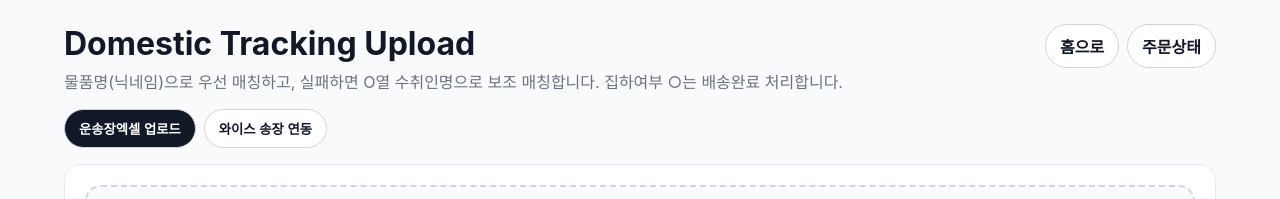
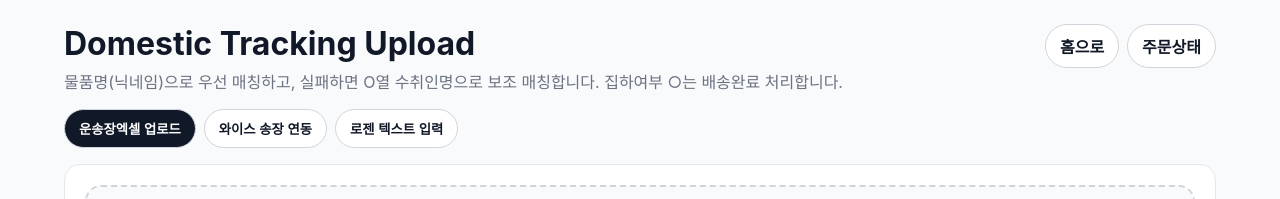
Before and after one commit to ddogagak/shipping, a Next.js app in the folder web/: page /domestic-tracking in a window 1280 px wide. Shown: the top 199 px of the page. Built offline with nearby package versions, Linux system fonts and the light colour scheme.

Commit message:
Add text-based Logen waybill tab without changing Excel import

```diff
--- a/web/src/app/domestic-tracking/page.tsx
+++ b/web/src/app/domestic-tracking/page.tsx
@@ -4,6 +4,7 @@ import Link from "next/link";
 import { useState, type CSSProperties } from "react";
 import * as XLSX from "xlsx";
 import WiseShippingTab from "./WiseShippingTab";
+import LogenTextTab from "./LogenTextTab";
 
 type TrackingPreviewRow = {
   id: string;
@@ -140,7 +141,7 @@ function trackingResultLabel(row: TrackingPreviewRow) {
 }
 
 export default function DomesticTrackingPage() {
-  const [activeTab,setActiveTab] = useState<"excel"|"wise">("excel");
+  const [activeTab,setActiveTab] = useState<"excel"|"wise"|"text">("excel");
   const [fileName, setFileName] = useState("");
   const [rows, setRows] = useState<TrackingPreviewRow[]>([]);
   const [loading, setLoading] = useState(false);
@@ -340,9 +341,9 @@ export default function DomesticTrackingPage() {
 
       <div style={{display:"flex",gap:8,marginBottom:16}}>
         <button type="button" onClick={()=>setActiveTab("excel")} style={{...navButtonStyle,background:activeTab==="excel"?"#111827":"#fff",color:activeTab==="excel"?"#fff":"#111827"}}>운송장엑셀 업로드</button>
-        <button type="button" onClick={()=>setActiveTab("wise")} style={{...navButtonStyle,background:activeTab==="wise"?"#111827":"#fff",color:activeTab==="wise"?"#fff":"#111827"}}>와이스 송장 연동</button>
+        <button type="button" onClick={()=>setActiveTab("wise")} style={{...navButtonStyle,background:activeTab==="wise"?"#111827":"#fff",color:activeTab==="wise"?"#fff":"#111827"}}>와이스 송장 연동</button><button type="button" onClick={()=>setActiveTab("text")} style={{...navButtonStyle,background:activeTab==="text"?"#111827":"#fff",color:activeTab==="text"?"#fff":"#111827"}}>로젠 텍스트 입력</button>
       </div>
-      {activeTab==="wise"?<WiseShippingTab/>:<>
+      {activeTab==="wise"?<WiseShippingTab/>:activeTab==="text"?<LogenTextTab/>:<>
       <section style={cardStyle}>
         <label style={uploadBoxStyle}>
           <strong>운송장 엑셀 업로드</strong>
```
